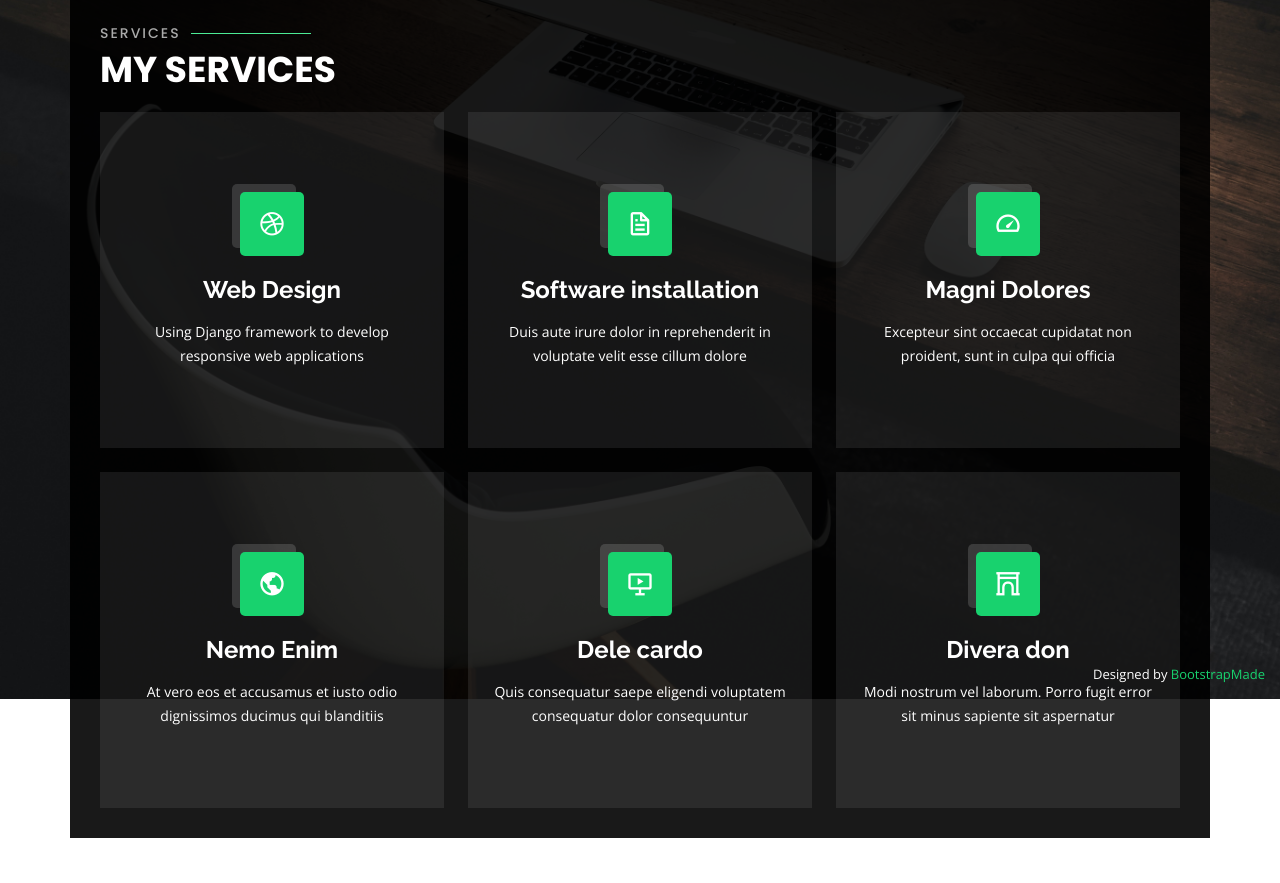
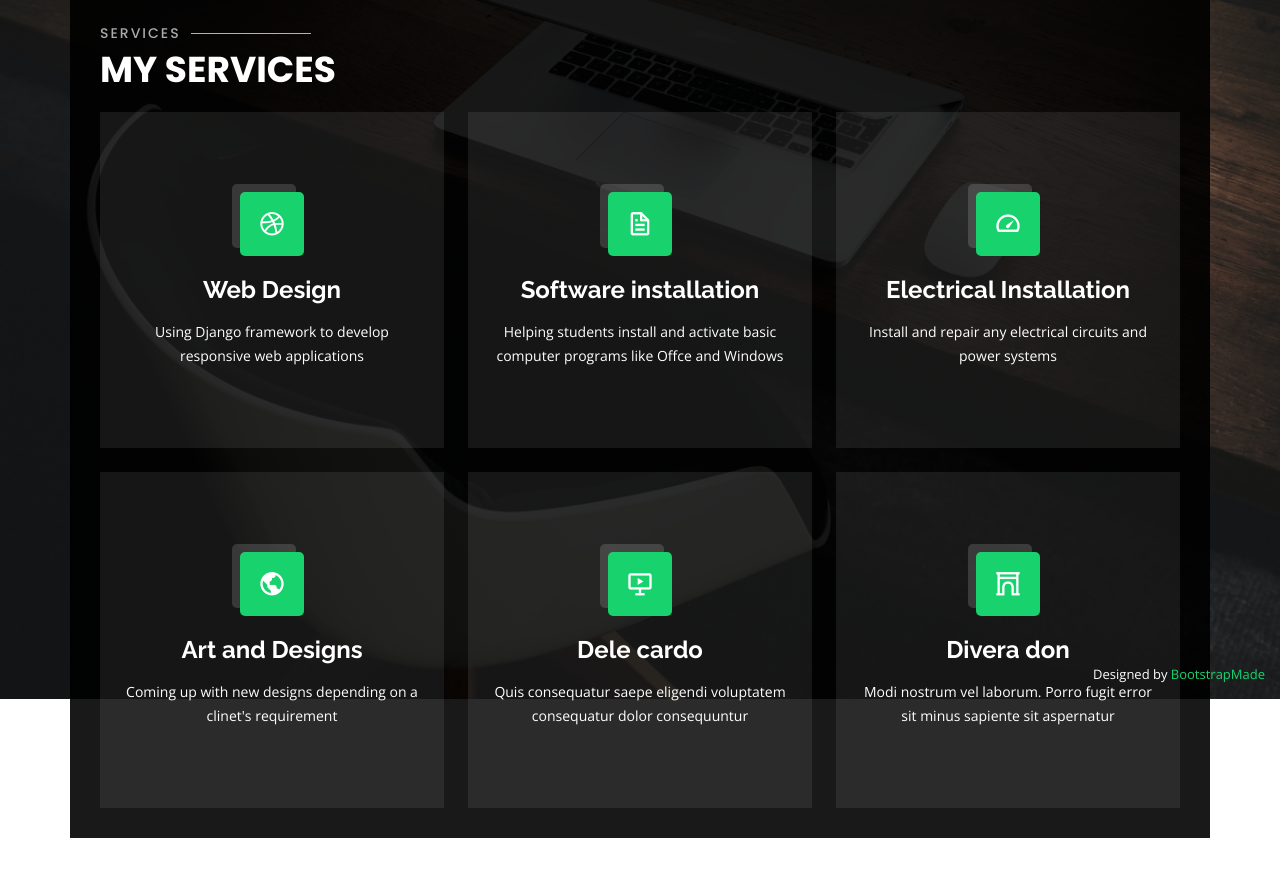
Before and after one commit to amcoolalphonce/django_for_beginners, a Django app: page / in a window 1280 px wide, after a click on "Services". Shown: the part 101-984 px from the top of the page. Run offline with Django 4.2, Linux system fonts and the light colour scheme; some libraries are stand-ins or nearby versions.

Commit message:
Update index.html

```diff
--- a/templates/index.html
+++ b/templates/index.html
@@ -488,23 +488,23 @@
           <div class="icon-box">
             <div class="icon"><i class="bx bx-file"></i></div>
             <h4><a href="">Software installation</a></h4>
-            <p>Duis aute irure dolor in reprehenderit in voluptate velit esse cillum dolore</p>
+            <p>Helping students install and activate basic computer programs like Offce and Windows</p>
           </div>
         </div>
 
         <div class="col-lg-4 col-md-6 d-flex align-items-stretch mt-4 mt-lg-0">
           <div class="icon-box">
             <div class="icon"><i class="bx bx-tachometer"></i></div>
-            <h4><a href="">Magni Dolores</a></h4>
-            <p>Excepteur sint occaecat cupidatat non proident, sunt in culpa qui officia</p>
+            <h4><a href="">Electrical Installation</a></h4>
+            <p>Install and repair any electrical circuits and power systems</p>
           </div>
         </div>
 
         <div class="col-lg-4 col-md-6 d-flex align-items-stretch mt-4">
           <div class="icon-box">
             <div class="icon"><i class="bx bx-world"></i></div>
-            <h4><a href="">Nemo Enim</a></h4>
-            <p>At vero eos et accusamus et iusto odio dignissimos ducimus qui blanditiis</p>
+            <h4><a href="">Art and Designs</a></h4>
+            <p>Coming up with new designs depending on a clinet's requirement</p>
           </div>
         </div>
 
```
